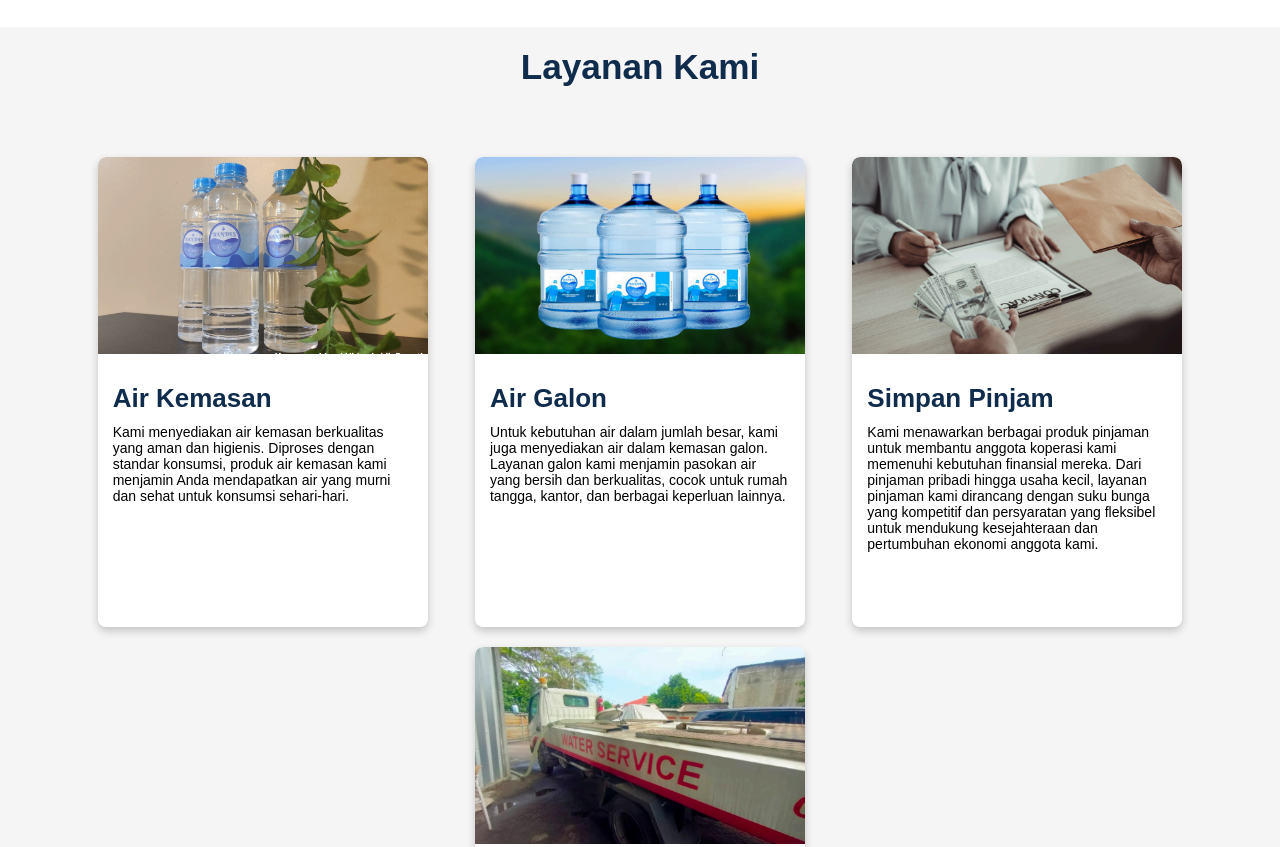
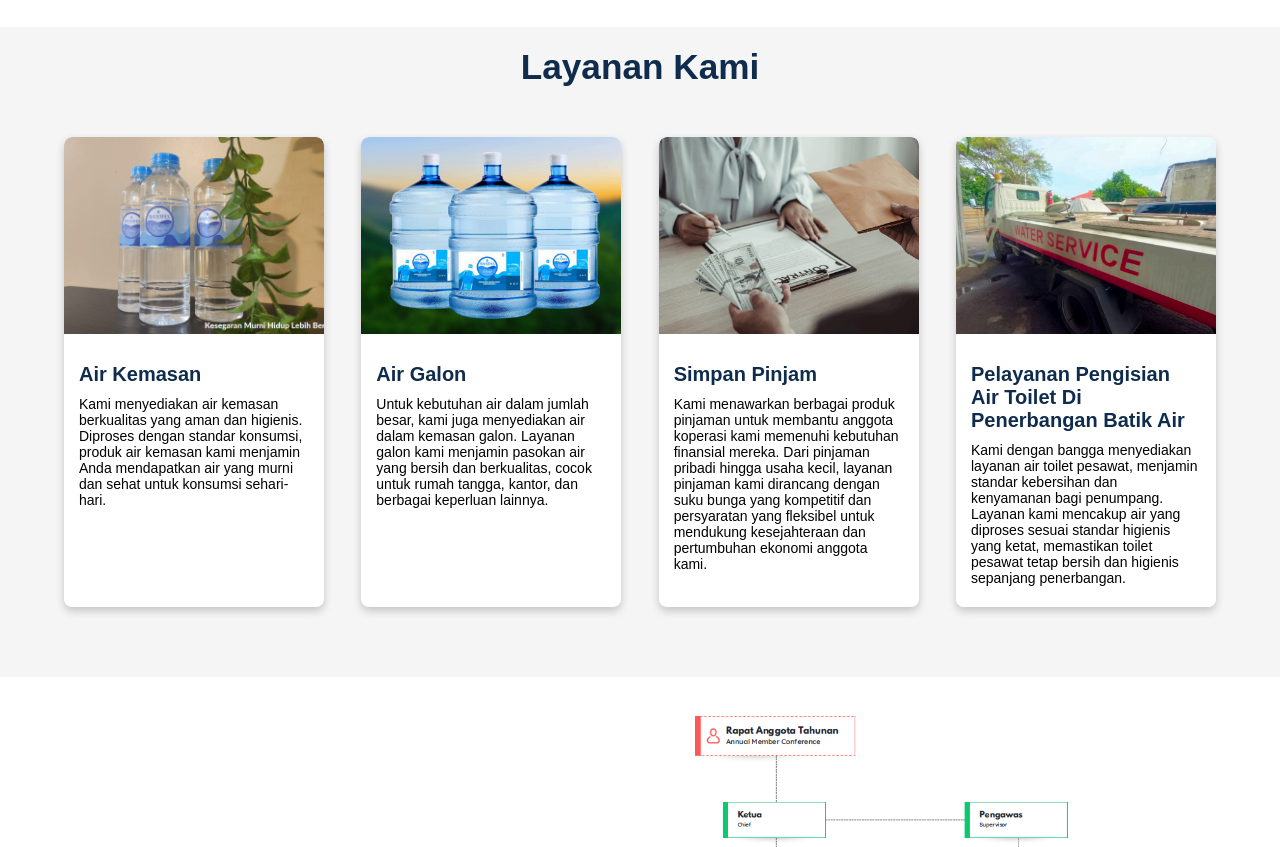
Before and after one commit to mufidibm/WEB-PKL-BANDES, a plain HTML site: page index.html in a window 1280 px wide. Shown: the part 1462-2309 px from the top of the page. Drawn offline with Linux system fonts and the light colour scheme.

Commit message:
galeri sebaris

```diff
--- a/assets/css/style.css
+++ b/assets/css/style.css
@@ -354,16 +354,15 @@ body {
   width: 90%;
   margin: 50px auto;
   display: flex;
-  justify-content: space-around;
+  justify-content: space-between;
   flex-wrap: wrap;
-  gap: 20px;
-  padding: 20px;
+  gap: 15px;
 }
 
 .card {
   background-color: #fff;
   border-radius: 8px;
-  width: 330px;
+  width: 260px;
   height: 470px;
   box-sizing: border-box;
   box-shadow: 0px 4px 8px rgba(0, 0, 0, 0.2);
@@ -407,7 +406,7 @@ body {
 }
 
 .card .isi h3 {
-  font-size: 26px;
+  font-size: 20px;
   margin-bottom: 10px;
   color: #0f2c4d;
 }
```
